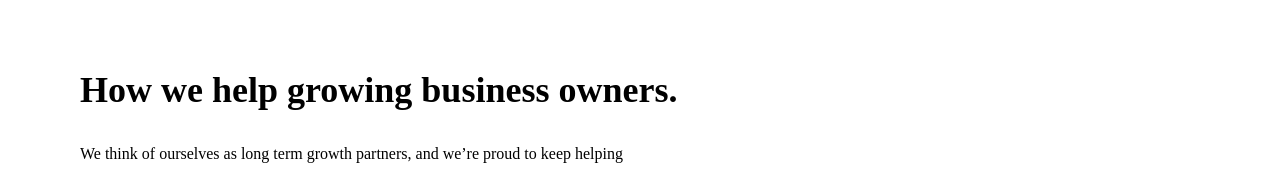
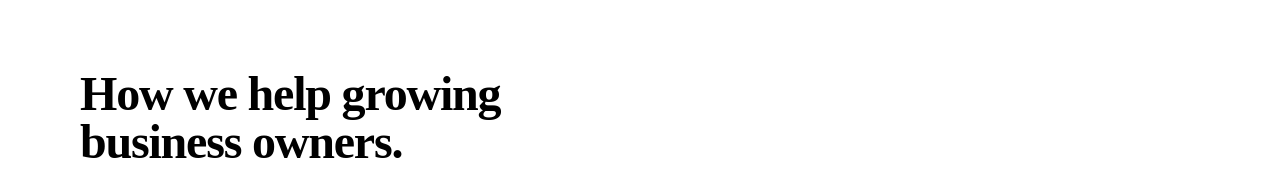
Before and after one commit to alexmercyadeiza/triift, a Next.js app: page / in a window 1280 px wide. Shown: the part 774-943 px from the top of the page. Built offline with nearby package versions, Linux system fonts and the light colour scheme; a web font is replaced by a local one.

Commit message:
[ADD] service section fix

```diff
--- a/pages/index.js
+++ b/pages/index.js
@@ -149,7 +149,7 @@ export default function Home() {
         </div>
 
         <div className="md:px-20 p-6 md:mt-40 mt-6 space-y-8">
-          <div className="md:text-4xl text-2xl font-semibold">
+          <div className="md:text-5xl md:w-1/2 tracking-tight text-2xl font-semibold">
             How we help growing business owners.
           </div>
           <div className="md:w-1/2">
@@ -413,7 +413,6 @@ export default function Home() {
       chatbox.setAttribute("attribution", "biz_inbox");
     </script>
 
-    <!-- Your SDK code -->
     <script>
       window.fbAsyncInit = function() {
         FB.init({
```
